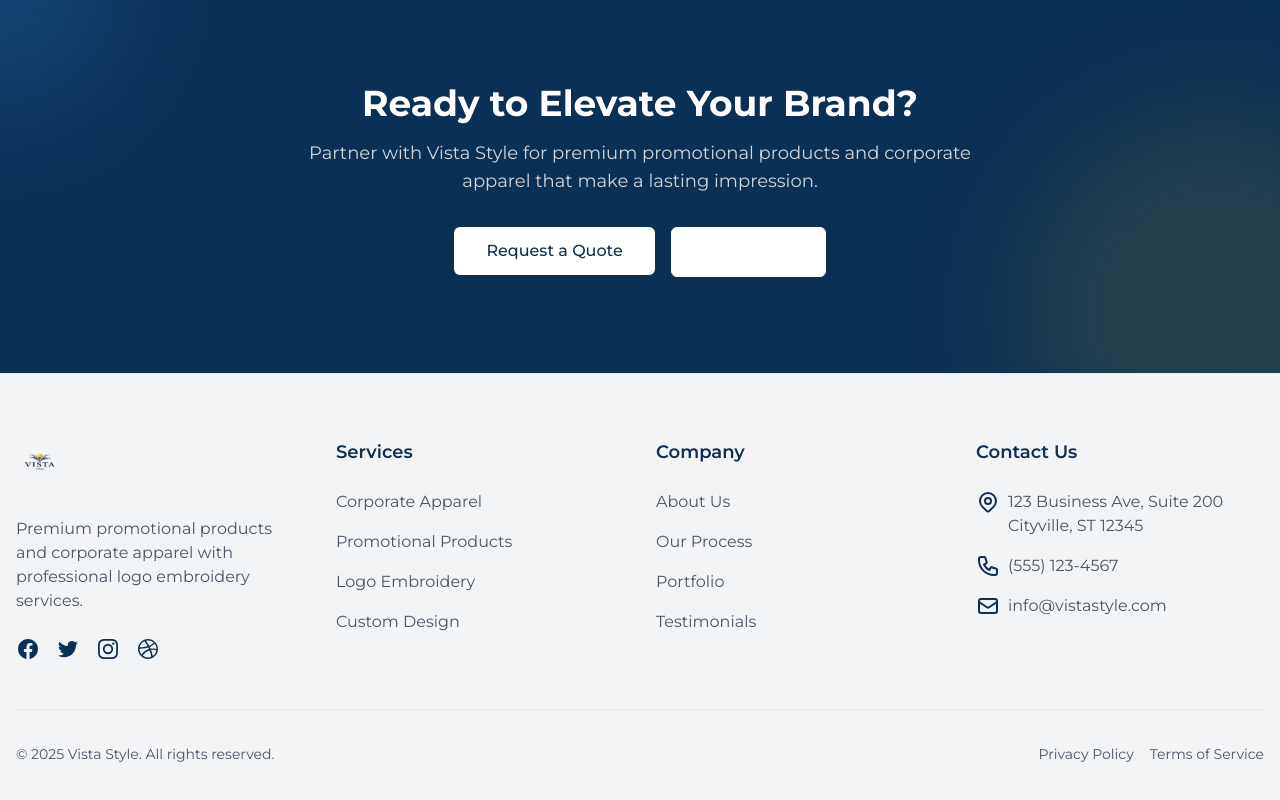
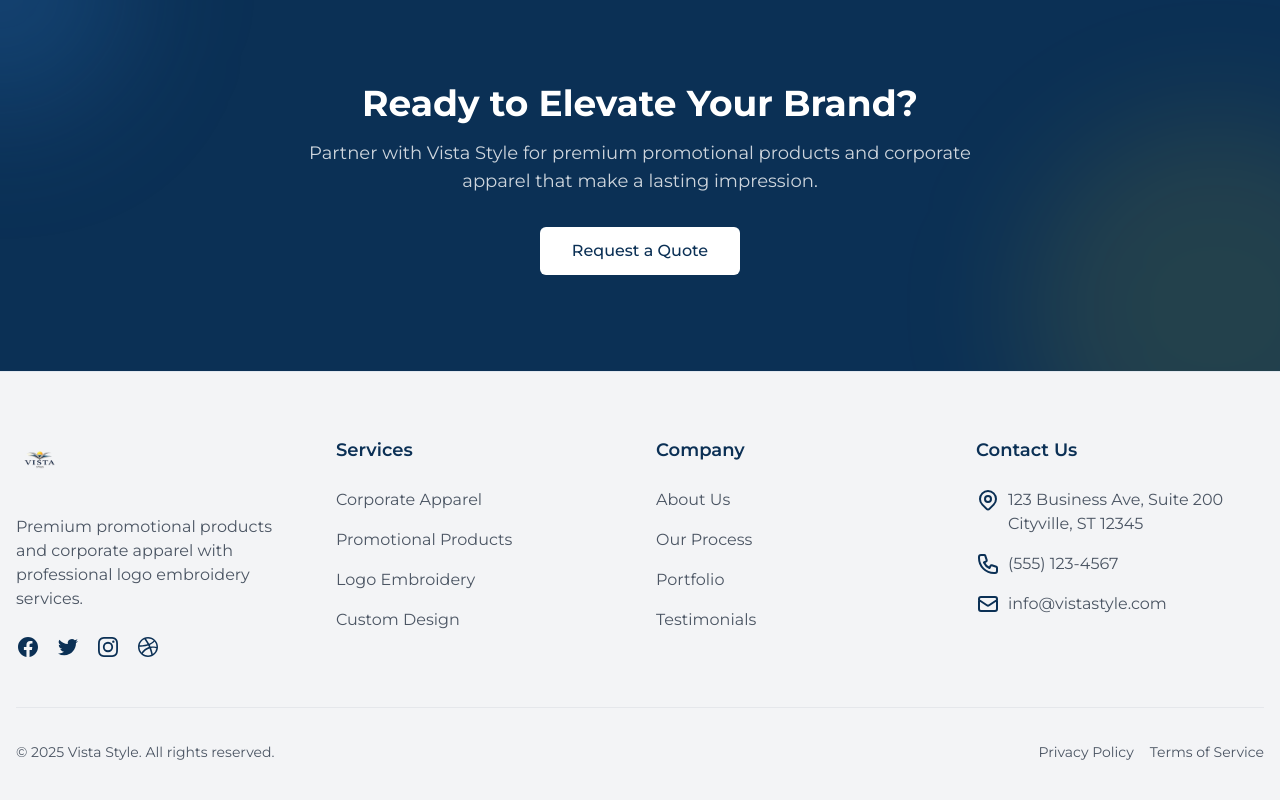
Before and after one commit to vlastop21/vista-style-designs-launch, a React (Vite) app: page / in a window 1280 px wide. Shown: the part 3352-4152 px from the top of the page. Built offline with nearby package versions, Linux system fonts and the light colour scheme.

Commit message:
Remove Contact Us button
Removed the Contact Us button from the CTA component.

```diff
--- a/src/components/CTA.tsx
+++ b/src/components/CTA.tsx
@@ -16,12 +16,9 @@ const CTA = () => {
           <p className="text-lg text-white/80 mb-8 max-w-2xl mx-auto">
             Partner with Vista Style for premium promotional products and corporate apparel that make a lasting impression.
           </p>
-          <div className="flex flex-col sm:flex-row justify-center gap-4">
+          <div className="flex justify-center">
             <Button asChild className="bg-white text-vista-blue hover:bg-vista-gold hover:text-vista-blue text-base font-medium px-8 py-6">
               <Link to="/quote-request">Request a Quote</Link>
-            </Button>
-            <Button variant="outline" className="border-white text-white hover:bg-white/10 text-base font-medium px-8 py-6">
-              Contact Us
             </Button>
           </div>
         </div>
```
